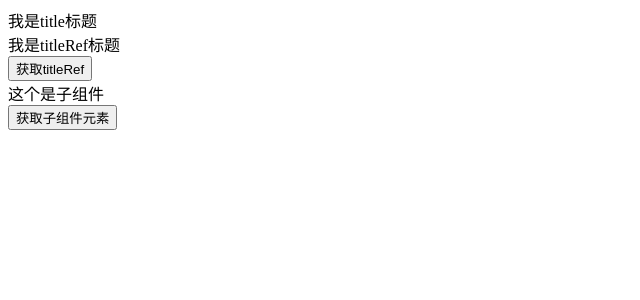
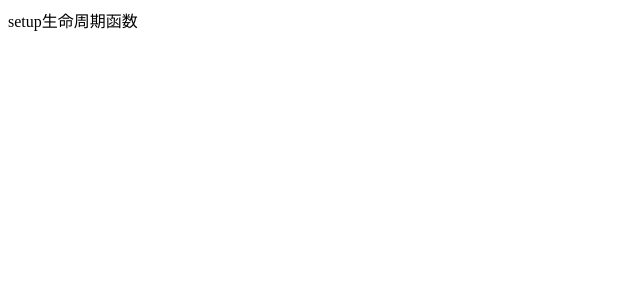
Before and after one commit to wgm0813/setup-demo, a Vue app: page / in a window 1280 px wide. Shown: the top 300 px of the page, without its empty margins (0-640 px from the left). Built offline with nearby package versions, Linux system fonts and the light colour scheme.

Commit message:
setup中使用生命周期

```diff
--- /dev/null
+++ b/src/07_Setup生命周期函数/App.vue
@@ -0,0 +1,26 @@
+<template>
+  <div>setup生命周期函数</div>
+</template>
+
+<script>
+import { onMounted } from 'vue'
+export default {
+  // vue2常见的生命周期选项
+  // created(){},
+  // beforeMount(){},
+  // mounted(){},
+  // beforeUpdate(){},
+
+  // vue3在setup里面使用生命周期
+  setup(){
+    // 需要注册别的生命周期
+    onMounted(() => {
+      console.log('onMounted')
+    })
+  }
+}
+</script>
+
+<style>
+
+</style>
--- a/src/main.js
+++ b/src/main.js
@@ -5,6 +5,7 @@ import { createApp } from 'vue'
 // import App from './03_Setup其他函数/App'
 // import App from './04_Setup-toRefs/App'
 // import App from './05_Setup中computed/App'
-import App from './06_Setup中ref引入元素/App'
+// import App from './06_Setup中ref引入元素/App'
+import App from './07_Setup生命周期函数/App'
 
 createApp(App).mount('#app')
```
